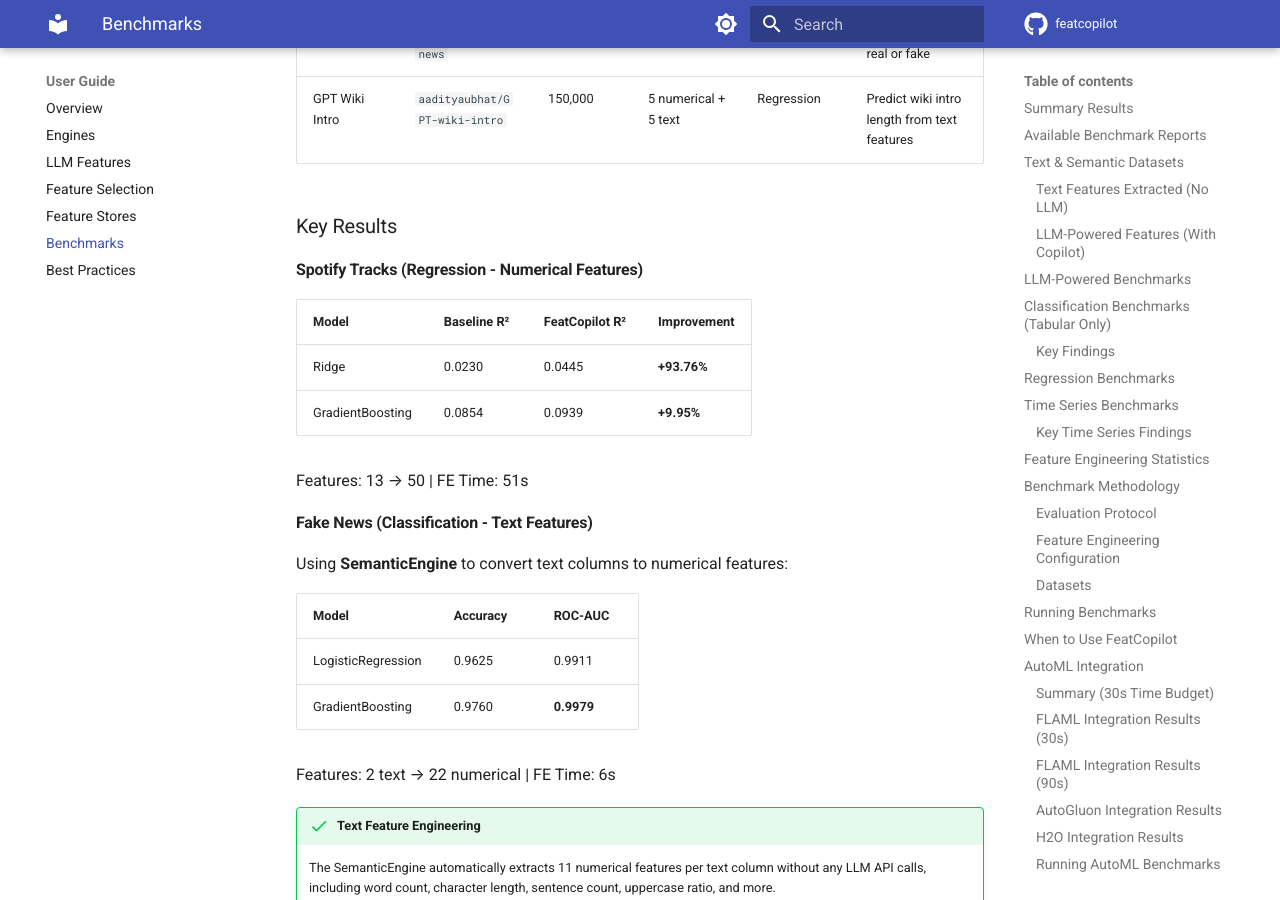
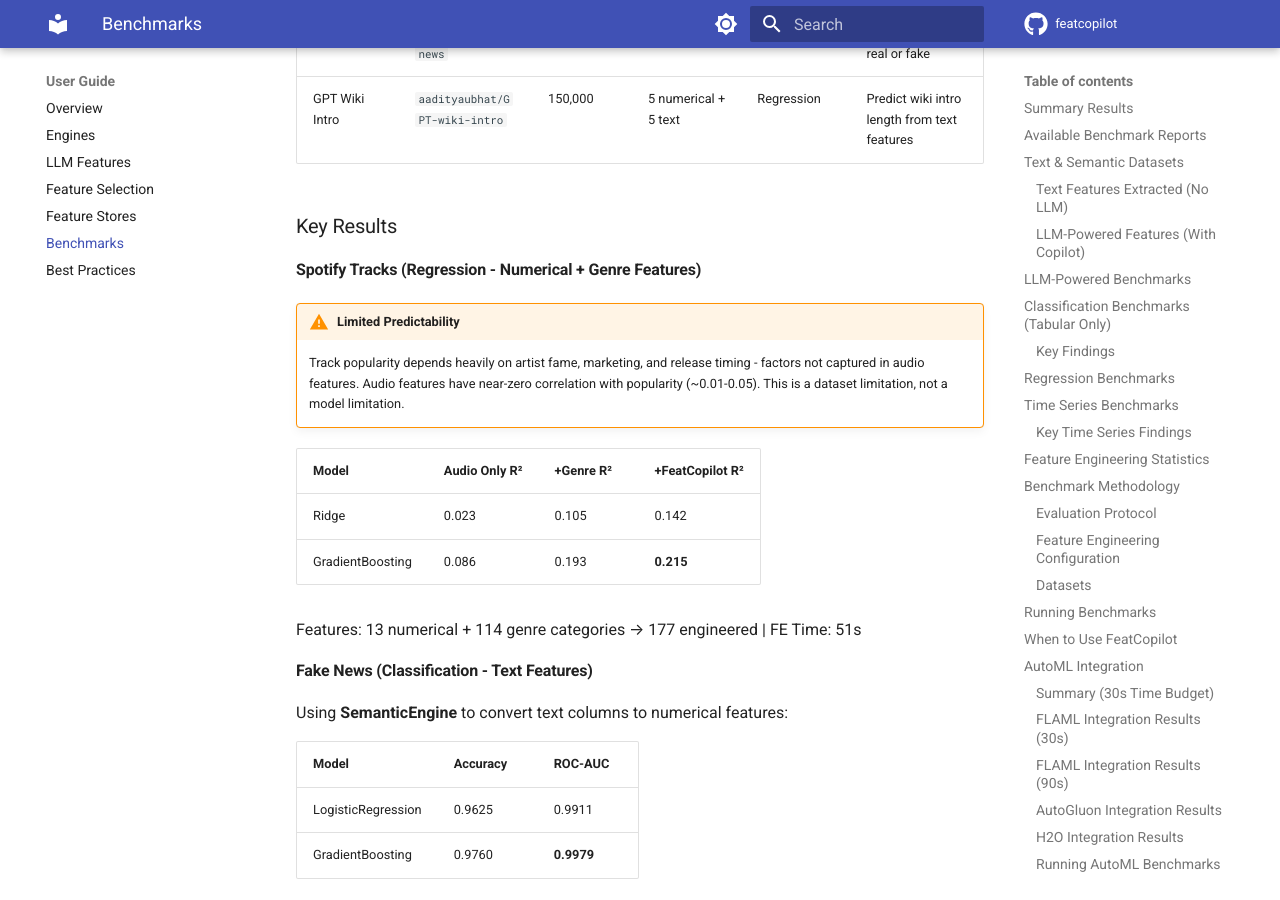
Before and after one commit to thinkall/featcopilot, an MkDocs documentation site: the page built from docs/user-guide/benchmarks.md, in a window 1280 px wide and 900 px high, scrolled down 12636 px. Built offline with MkDocs 1.6.1 and Material for MkDocs 9.7.7, drawn with Linux system fonts in a browser that asks for light colours; comment, search, counter and statistics services are not loaded.

Commit message:
Fix Spotify benchmark: add genre one-hot encoding
- Added track_genre one-hot encoding (114 categories)
- R² improved from 0.086 to 0.193 with genre
- Updated docs to note that popularity is not predictable from audio features
- Audio features have ~0.01-0.05 correlation with popularity

```diff
--- a/docs/user-guide/benchmarks.md
+++ b/docs/user-guide/benchmarks.md
@@ -427,14 +427,17 @@
 
 ### Key Results
 
-#### Spotify Tracks (Regression - Numerical Features)
+#### Spotify Tracks (Regression - Numerical + Genre Features)
 
-| Model | Baseline R² | FeatCopilot R² | Improvement |
-|-------|-------------|----------------|-------------|
-| Ridge | 0.0230 | 0.0445 | **+93.76%** |
-| GradientBoosting | 0.0854 | 0.0939 | **+9.95%** |
+!!! warning "Limited Predictability"
+    Track popularity depends heavily on artist fame, marketing, and release timing - factors not captured in audio features. Audio features have near-zero correlation with popularity (~0.01-0.05). This is a dataset limitation, not a model limitation.
 
-Features: 13 → 50 | FE Time: 51s
+| Model | Audio Only R² | +Genre R² | +FeatCopilot R² |
+|-------|---------------|-----------|-----------------|
+| Ridge | 0.023 | 0.105 | 0.142 |
+| GradientBoosting | 0.086 | 0.193 | **0.215** |
+
+Features: 13 numerical + 114 genre categories → 177 engineered | FE Time: 51s
 
 #### Fake News (Classification - Text Features)
 
```
Also changed, not shown: 1 other file.
